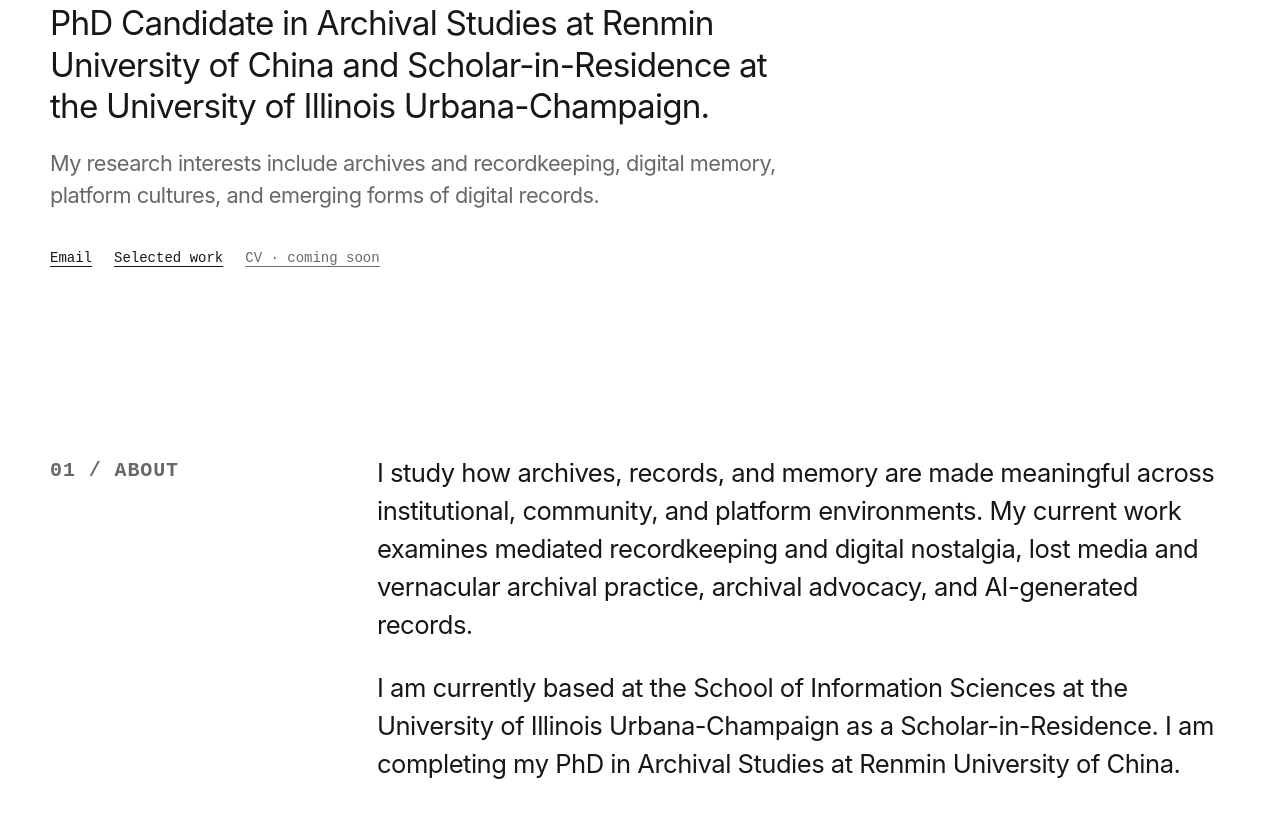
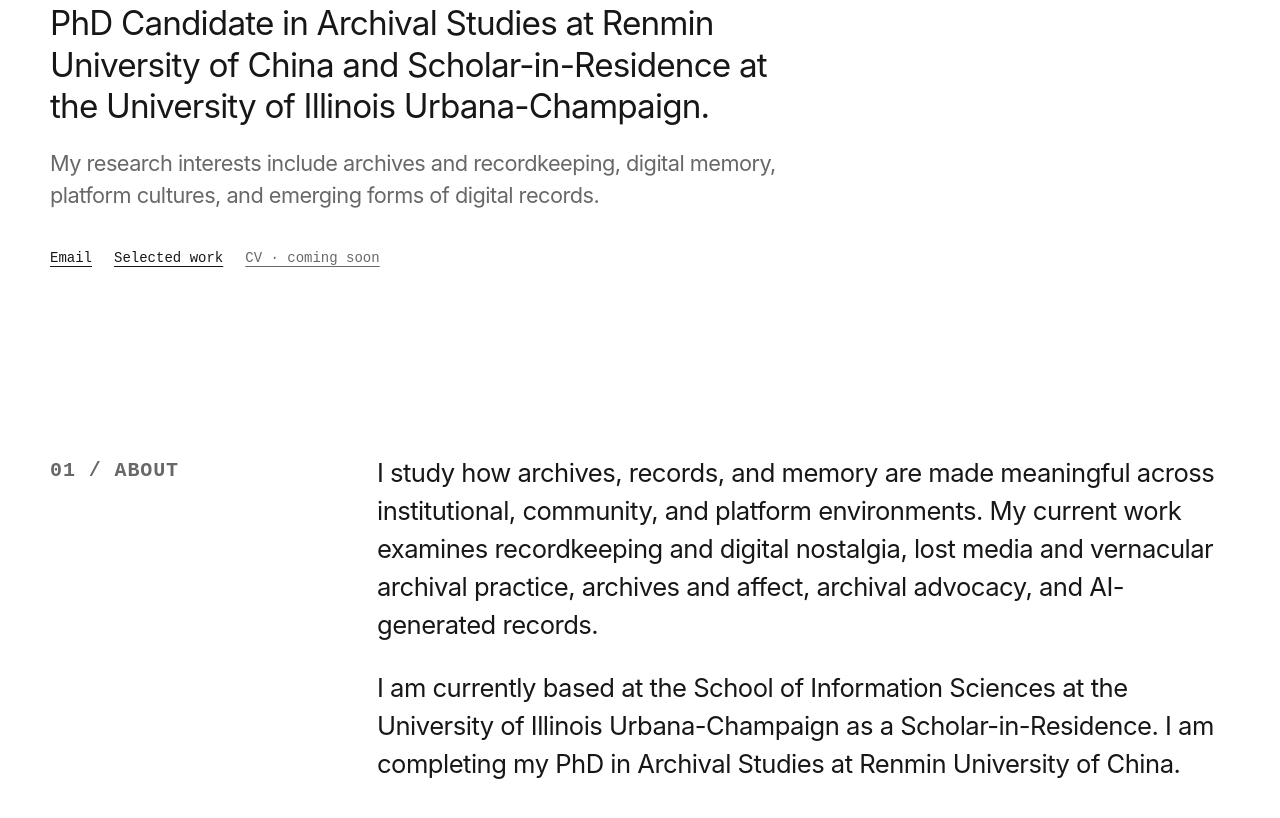
Before and after one commit to imsuli/imsuli.github.io, a plain HTML site: page index.html in a window 1280 px wide. Shown: the part 396-1214 px from the top of the page. Drawn offline with Linux system fonts and the light colour scheme.

Commit message:
Update text in index.html for clarity and detail

```diff
--- a/index.html
+++ b/index.html
@@ -52,8 +52,8 @@
         <p>
           I study how archives, records, and memory are made meaningful across
           institutional, community, and platform environments. My current work
-          examines mediated recordkeeping and digital nostalgia, lost media and
-          vernacular archival practice, archival advocacy, and AI-generated records.
+          examines recordkeeping and digital nostalgia, lost media and
+          vernacular archival practice, archives and affect, archival advocacy, and AI-generated records.
         </p>
 
         <p>
```
